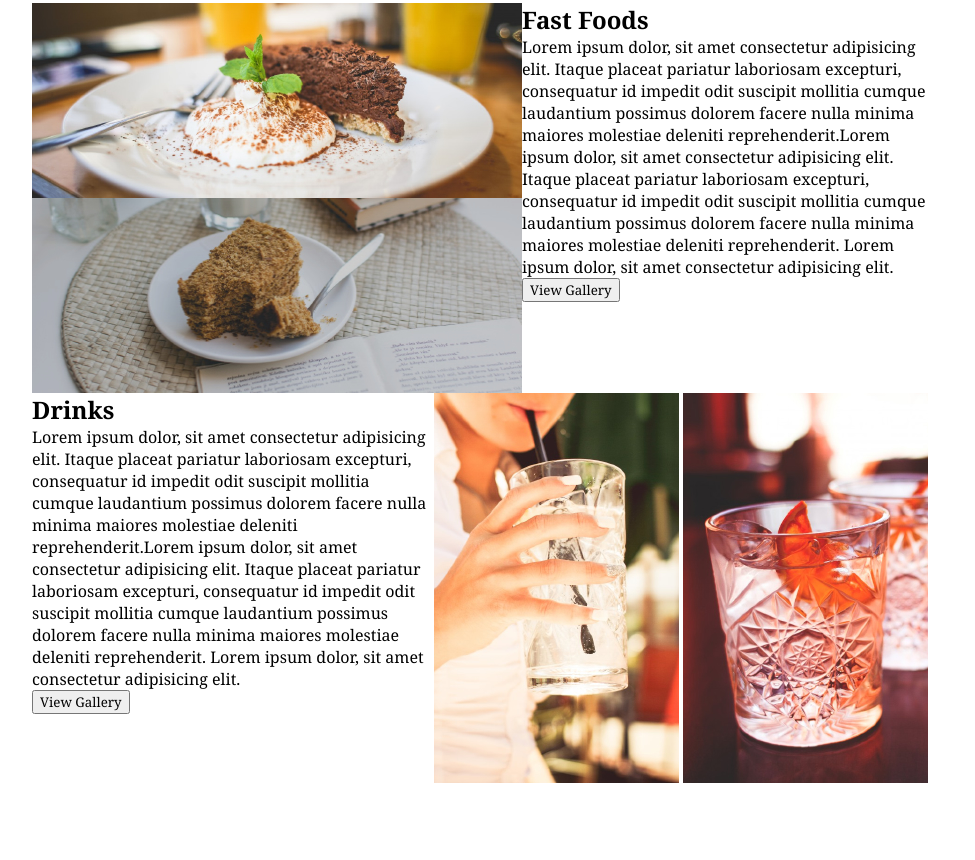
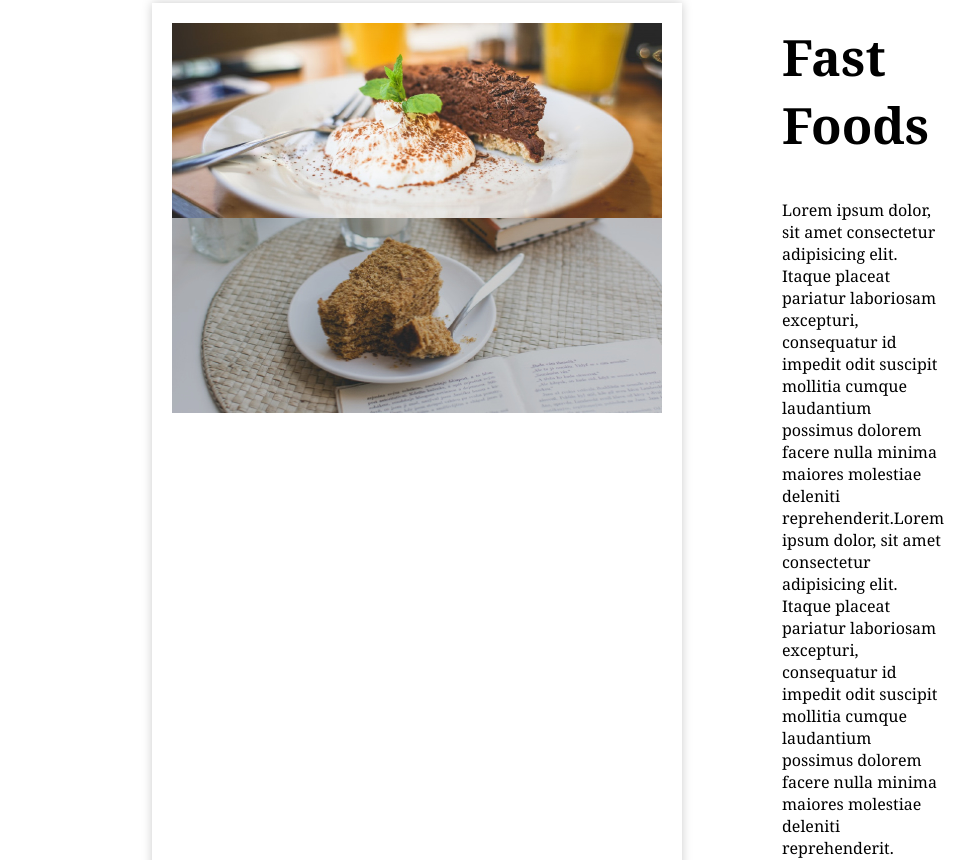
Before and after one commit to kazungu-antony/Anitas_kitchen, a plain HTML site: page index.html in a window 1280 px wide. Shown: the part 1288-2148 px from the top of the page, without its empty margins (160-1135 px from the left). Drawn offline with Linux system fonts and the light colour scheme.

Commit message:
Added styles for the divs in section 2

```diff
--- a/index.css
+++ b/index.css
@@ -102,7 +102,7 @@ body{
 
 .three-divs{
     float: right;
-    height: 800px
+    height: 800px;
     width: 100%;
 }
 
@@ -167,3 +167,49 @@ body{
 .foods{
     clear: both;
 }
+
+.food-types-images{
+    margin-left: 120px;
+    border: 20px solid white;
+    box-shadow: 0 0 10px #ccc;
+}
+
+.food-type-one{
+    margin-left: 80px;
+    margin-right: 100px;
+}
+
+.side-text h2{
+    padding: 20px;
+    font-size: 50px;
+}
+
+.side-text p{
+    padding: 20px;
+}
+
+.side-text button{
+    margin-left: 20px;
+}
+
+.food-types-vertical{
+    margin-top: 80px;
+    margin-right: 140px;
+}
+
+.food-type-two{
+    margin-left: 120px;
+    margin-right: 100px;
+}
+
+.food-type-two p{
+    text-align: right;
+}
+
+.food-type-two button{
+    float: right;
+}
+
+.food-type-two h2{
+    text-align: right;
+}
```
